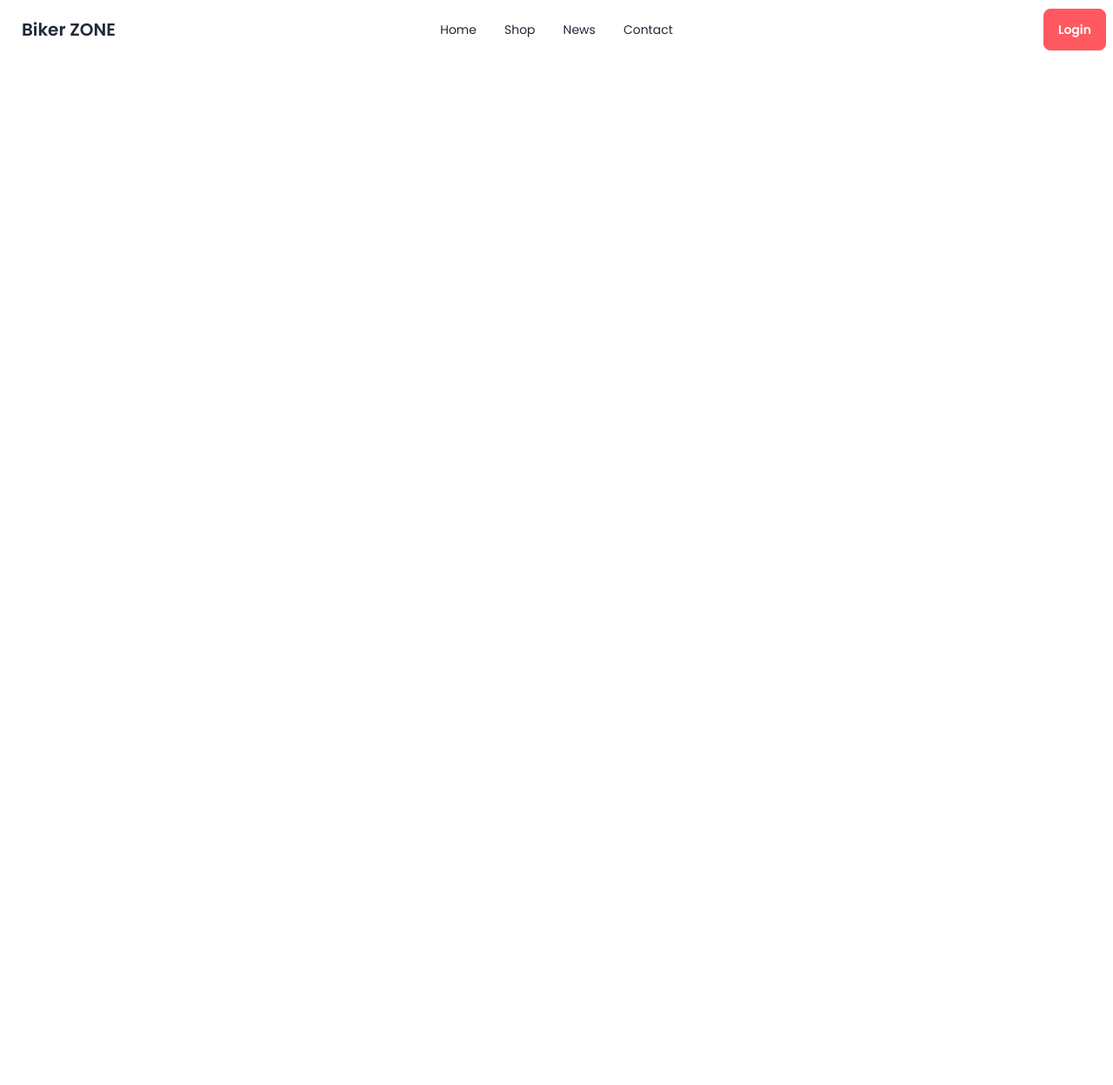
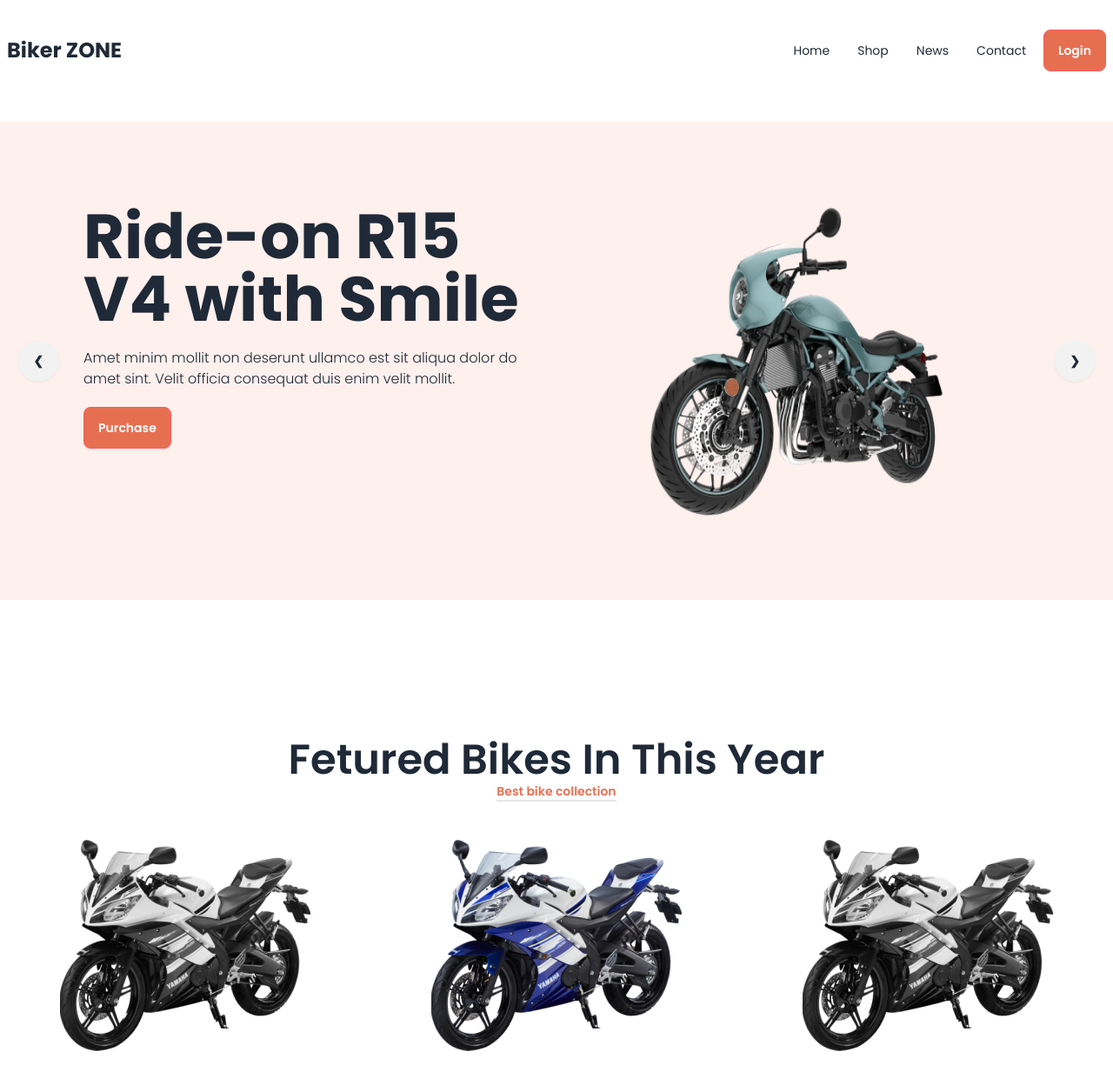
Before and after one commit to MxAziz/Biker-ZONE-with.DaisyUI, a plain HTML site: page index.html in a window 1280 px wide. Shown: the whole page at 87% size. Before the commit the page ends 800 px from the top, so only its background shows below. Drawn offline with nearby package versions, Linux system fonts and the light colour scheme.

Commit message:
banner section done

```diff
--- a/index.html
+++ b/index.html
@@ -17,16 +17,31 @@
             font-family: "Poppins", sans-serif;
         }
     </style>
+
+    <!-- customize config -->
+    <script>
+        tailwind.config = {
+          theme: {
+            extend: {
+              colors: {
+                clifford: '#da373d',
+                'btn-org': '#E76F51',
+              }
+            }
+          }
+        }
+      </script>
 </head>
 <body class="font">
 
-    <header class="container mx-auto">
+    <!-- style the header section -->
+    <header class="md:container mx-auto mb-[160px]">
 
         <!-- navbar -->
-        <nav class="">
+        <nav class="mt-6 mb-12">
 
             <div class="navbar bg-base-100 ">
-                <div class="navbar-start">
+                <div class="flex-1">
                   <div class="dropdown">
                     <div tabindex="0" role="button" class="btn btn-ghost lg:hidden">
                       <svg
@@ -50,8 +65,8 @@
                       <li><a>News</a></li>
                       <li><a>Contact</a></li>
                     </ul>
-                  </div>
-                  <a class="btn btn-ghost text-xl">Biker ZONE</a>
+                  </div >
+                  <a class="font-bold text-2xl">Biker ZONE</a>
                 </div>
                 <div class="navbar-center hidden lg:flex">
                   <ul class="menu menu-horizontal px-1">
@@ -61,15 +76,94 @@
                       <li><a>Contact</a></li>
                   </ul>
                 </div>
-                <div class="navbar-end">
-                  <a class="btn btn-error text-white">Login</a>
+                <div class="">
+                  <a class="btn btn-error bg-btn-org text-white">Login</a>
                 </div>
               </div>
         </nav>
 
+        <!-- slider/carousel -->
+        <div class="carousel w-full bg-[#E76F511A] lg:h-[550px]">
+
+            <!-- slide 1 -->
+            <div id="slide1" class="carousel-item relative w-full ">
+              <div class="lg:flex p-11 md:p-12 lg:p-24">
+                <!-- text content -->
+                <div class="flex-1 ">
+                    <h1 class="text-7xl font-bold ">Ride-on R15 V4 with Smile</h1>
+                    <p class="text-base font-light my-5">Amet minim mollit non deserunt ullamco est sit aliqua dolor do amet sint. Velit officia consequat duis enim velit mollit.</p>
+                        <button class="btn btn-error bg-btn-org text-white">Purchase</button>
+                </div>
+                <!-- img content -->
+                <div class="flex-1 flex justify-center ">
+                    <img src="./images/slider/bike1.png" class="w-[350px]" />
+                </div>
+              </div>
+              <div class="absolute left-5 right-5 top-1/2 flex -translate-y-1/2 transform justify-between">
+                <a href="#slide3" class="btn btn-circle">❮</a>
+                <a href="#slide2" class="btn btn-circle">❯</a>
+              </div>
+            </div>
+
+            <!-- slide 2 -->
+            <div id="slide2" class="carousel-item relative w-full ">
+                <div class="lg:flex p-11 md:p-12 lg:p-24">
+                  <!-- text content -->
+                  <div class="flex-1 ">
+                      <h1 class="text-7xl font-bold">Ride-on R15 V4 with Smile</h1>
+                      <p class=" font-light my-5">Amet minim mollit non deserunt ullamco est sit aliqua dolor do amet sint. Velit officia consequat duis enim velit mollit.</p>
+                          <button class="btn btn-error bg-btn-org text-white">Purchase</button>
+                  </div>
+                  <!-- img content -->
+                  <div class="flex-1 flex justify-center ">
+                      <img src="./images/slider/bike2.png" class="w-[350px]" />
+                  </div>
+                </div>
+                <div class="absolute left-5 right-5 top-1/2 flex -translate-y-1/2 transform justify-between">
+                  <a href="#slide1" class="btn btn-circle">❮</a>
+                  <a href="#slide3" class="btn btn-circle">❯</a>
+                </div>
+              </div>
+
+              <!-- slide 3 -->
+            <div id="slide3" class="carousel-item relative w-full ">
+                <div class="lg:flex p-11 md:p-12 lg:p-24 ">
+                  <!-- text content -->
+                  <div class="flex-1 ">
+                      <h1 class="text-7xl font-bold">Ride-on R15 V4 with Smile</h1>
+                      <p class=" font-light my-5">Amet minim mollit non deserunt ullamco est sit aliqua dolor do amet sint. Velit officia consequat duis enim velit mollit.</p>
+                          <button class="btn btn-error bg-btn-org text-white">Purchase</button>
+                  </div>
+                  <!-- img content -->
+                  <div class="flex-1 flex justify-center ">
+                      <img src="./images/slider/bike3.png" class="w-[350px] " />
+                  </div>
+                </div>
+                <div class="absolute left-5 right-5 top-1/2 flex -translate-y-1/2 transform justify-between">
+                  <a href="#slide2" class="btn btn-circle">❮</a>
+                  <a href="#slide1" class="btn btn-circle">❯</a>
+                </div>
+              </div>
+
+        </div>
+
     </header>
 
-    <main>
+    <main class="md:container md:mx-auto">
+
+        <!-- featured bike section -->
+         <section class=" mb-32">
+            <div class="w-max mx-auto text-center mb-11">
+                <h3 class="text-5xl font-semibold">Fetured Bikes In This Year</h3>
+                <small class="text-[14px] font-semibold text-[#E76F51] border-b-2">Best bike collection</small>
+            </div>
+
+            <div class="lg:flex justify-around ">
+                <img class="grayscale" src="./images/others/feature-bike.png" alt="">
+                <img  src="./images/others/feature-bike.png" alt="">
+                <img class="grayscale"  src="./images/others/feature-bike.png" alt="">
+            </div>
+         </section>
 
     </main>
 
```
